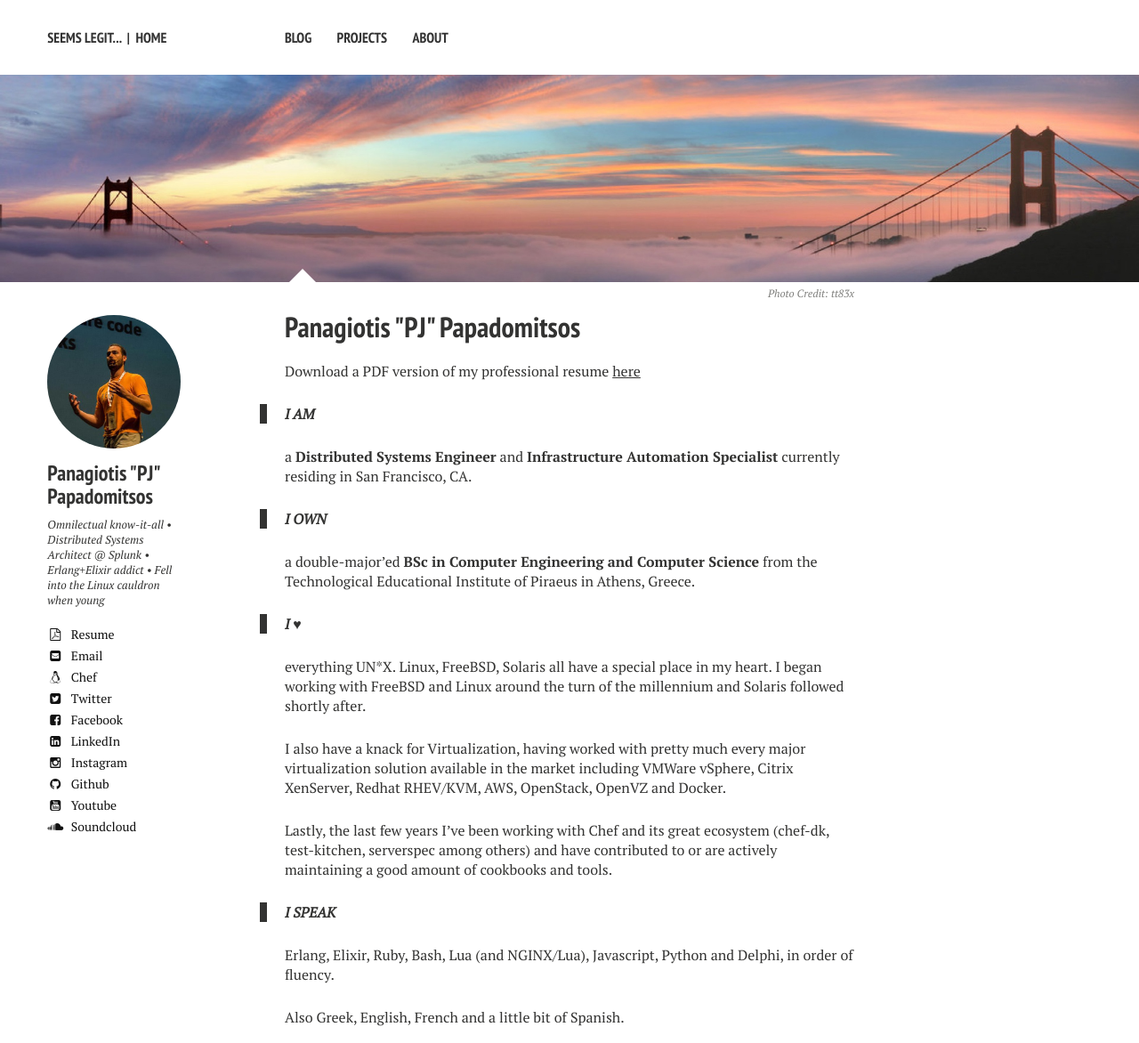
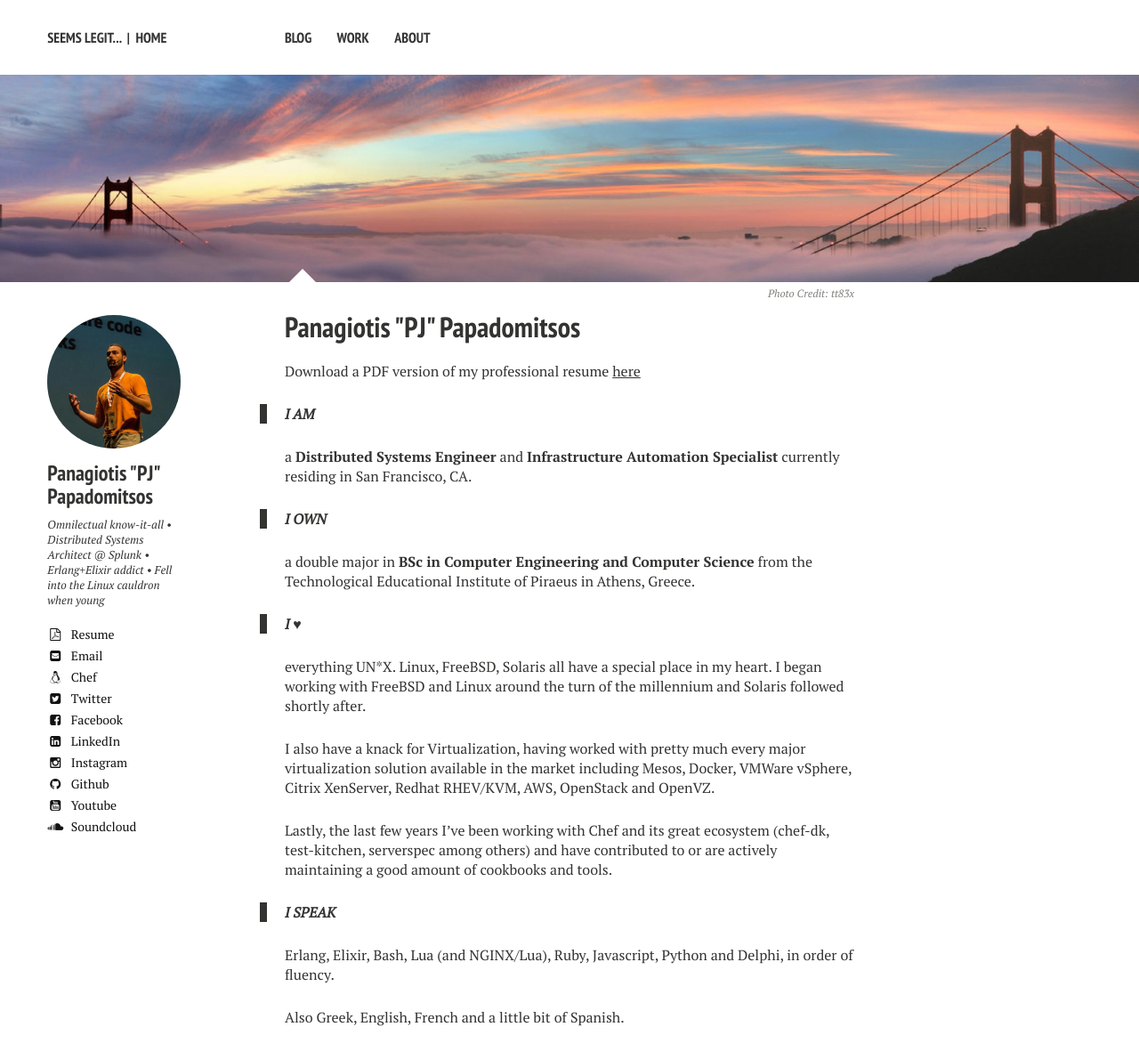
Before and after one commit to priestjim/priestjim.github.io, a Jekyll site: the page built from about/index.md, in a window 1280 px wide. Shown: the top 1172 px of the page at 89% size. Built offline with Jekyll 4.4.1, drawn with Linux system fonts in a browser that asks for light colours; nearby versions of some CDN libraries; comment, search, counter and statistics services are not loaded.

```diff
--- a/Gemfile
+++ b/Gemfile
@@ -3,5 +3,6 @@ source 'https://rubygems.org'
 gem 'github-pages', :branch => 'master', :git => 'git://github.com/github/pages-gem'
 gem 'jekyll'
 gem 'jekyll-sitemap'
-gem 'octopress', '~> 3.0.0.rc.12'
+gem 'octopress', '~> 3.0.11'
 gem 'octopress-debugger'
+gem 'pygments.rb'
--- a/_config.yml
+++ b/_config.yml
@@ -22,7 +22,7 @@ kramdown:
   footnote_nr: 1
   entity_output: as_char
   toc_levels: 1..6
-  use_coderay: false
+  enable_coderay: false
 
 # Site owner
 owner:
@@ -30,7 +30,7 @@ owner:
   avatar: priestjim.jpg
   bio: "Omnilectual know-it-all • Distributed Systems Architect @ Splunk • Erlang+Elixir addict • Fell into the Linux cauldron when young"
   email: pj@ezgr.net
-  resume: /assets/pdf/panagiotis-papadomitsos-resume-2015-11.pdf
+  resume: /assets/pdf/panagiotis-papadomitsos-resume-2016-3.pdf
   chef: priestjim
   disqus:
     shortname: ezgr
--- a/_data/navigation.yml
+++ b/_data/navigation.yml
@@ -3,8 +3,8 @@
 - title: Blog
   url: /blog/
 
-- title: Projects
-  url: /projects/
+- title: Work
+  url: /work/
 
 - title: About
   url: /about/
--- a/_includes/_author-bio.html
+++ b/_includes/_author-bio.html
@@ -12,7 +12,7 @@
 
   <h3 itemprop="name">{{ author.name }}</h3>
   <p>{{ author.bio }}</p>
-  {% if author.resume %}<a href="{{ author.resume }}" class="author-links" target="_blank"><i class="fa fa-fw fa-file-pdf-o"></i> Resume</a>{% endif %}
+  {% if author.resume %}<a href="{{ author.resume }}" title="{{ author.name }} - Resume" class="author-links" target="_blank"><i class="fa fa-fw fa-file-pdf-o"></i> Resume</a>{% endif %}
   {% if author.email %}<a href="mailto:{{ author.email }}" class="author-links" target="_blank"><i class="fa fa-fw fa-envelope-square"></i> Email</a>{% endif %}
   {% if author.chef %}<a href="https://supermarket.chef.io/users/{{ author.chef }}" class="author-links" target="_blank"><i class="fa fa-fw fa-linux"></i> Chef</a>{% endif %}
   {% if author.twitter %}<a href="http://twitter.com/{{ author.twitter }}" class="author-links" target="_blank"><i class="fa fa-fw fa-twitter-square"></i> Twitter</a>{% endif %}
--- a/about/index.md
+++ b/about/index.md
@@ -14,19 +14,19 @@ a **Distributed Systems Engineer** and **Infrastructure Automation Specialist**
 
 > **I OWN**
 
-a double-major'ed **BSc in Computer Engineering and Computer Science** from the Technological Educational Institute of Piraeus in Athens, Greece.
+a double major in **BSc in Computer Engineering and Computer Science** from the Technological Educational Institute of Piraeus in Athens, Greece.
 
 > **I ♥**
 
 everything UN*X. Linux, FreeBSD, Solaris all have a special place in my heart. I began working with FreeBSD and Linux around the turn of the millennium and Solaris followed shortly after.
 
-I also have a knack for Virtualization, having worked with pretty much every major virtualization solution available in the market including VMWare vSphere, Citrix XenServer, Redhat RHEV/KVM, AWS, OpenStack, OpenVZ and Docker.
+I also have a knack for Virtualization, having worked with pretty much every major virtualization solution available in the market including Mesos, Docker, VMWare vSphere, Citrix XenServer, Redhat RHEV/KVM, AWS, OpenStack and OpenVZ.
 
 Lastly, the last few years I've been working with Chef and its great ecosystem (chef-dk, test-kitchen, serverspec among others) and have contributed to or are actively maintaining a good amount of cookbooks and tools.
 
 > **I SPEAK**
 
-Erlang, Elixir, Ruby, Bash, Lua (and NGINX/Lua), Javascript, Python and Delphi, in order of fluency.
+Erlang, Elixir, Bash, Lua (and NGINX/Lua), Ruby, Javascript, Python and Delphi, in order of fluency.
 
 Also Greek, English, French and a little bit of Spanish.
 
```
Also changed, not shown: other parts of about/index.md (+2 -2 lines), projects/index.md (deleted, +0 -40 lines), work/index.md (added, +44 -0 lines), 3 other files.
